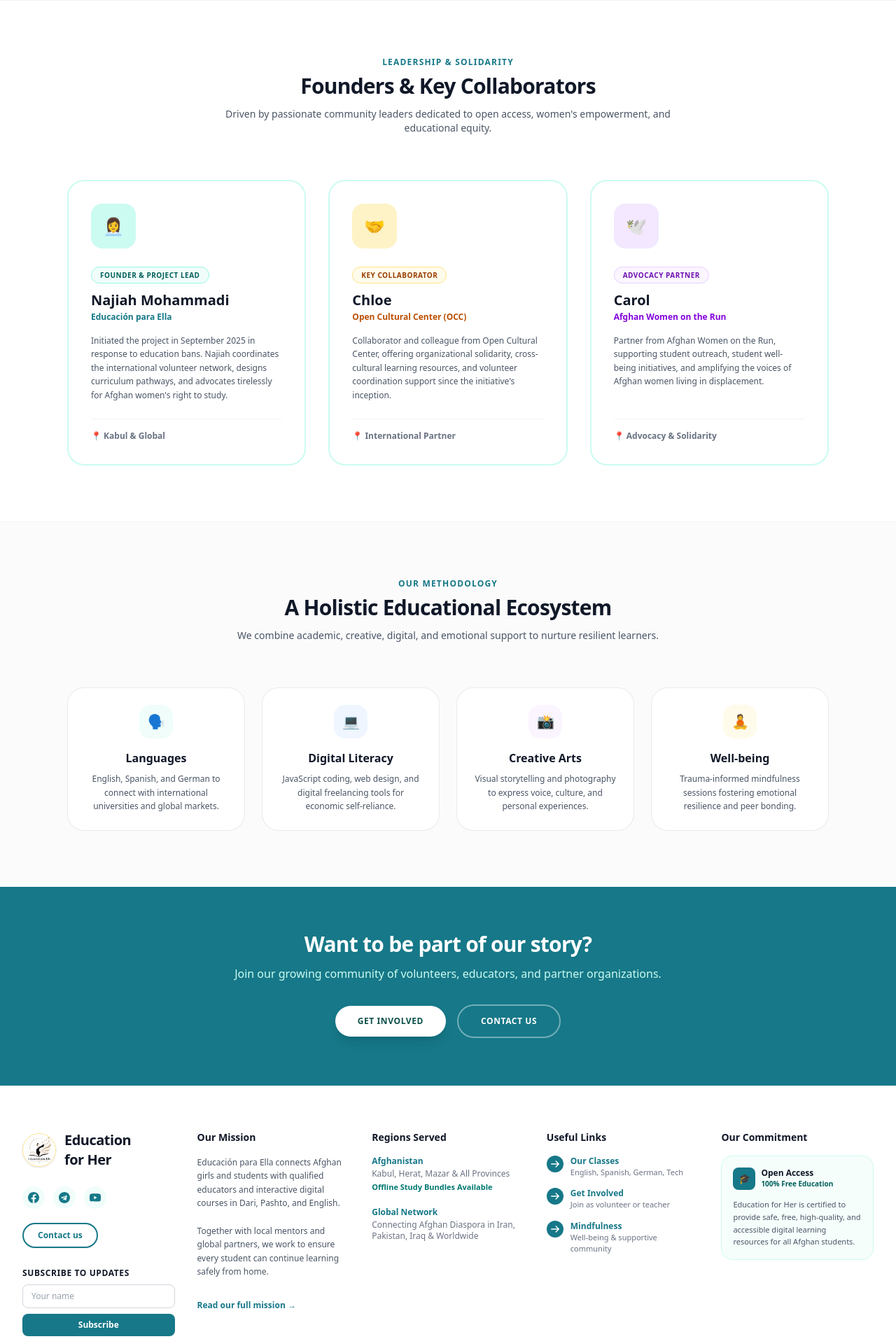
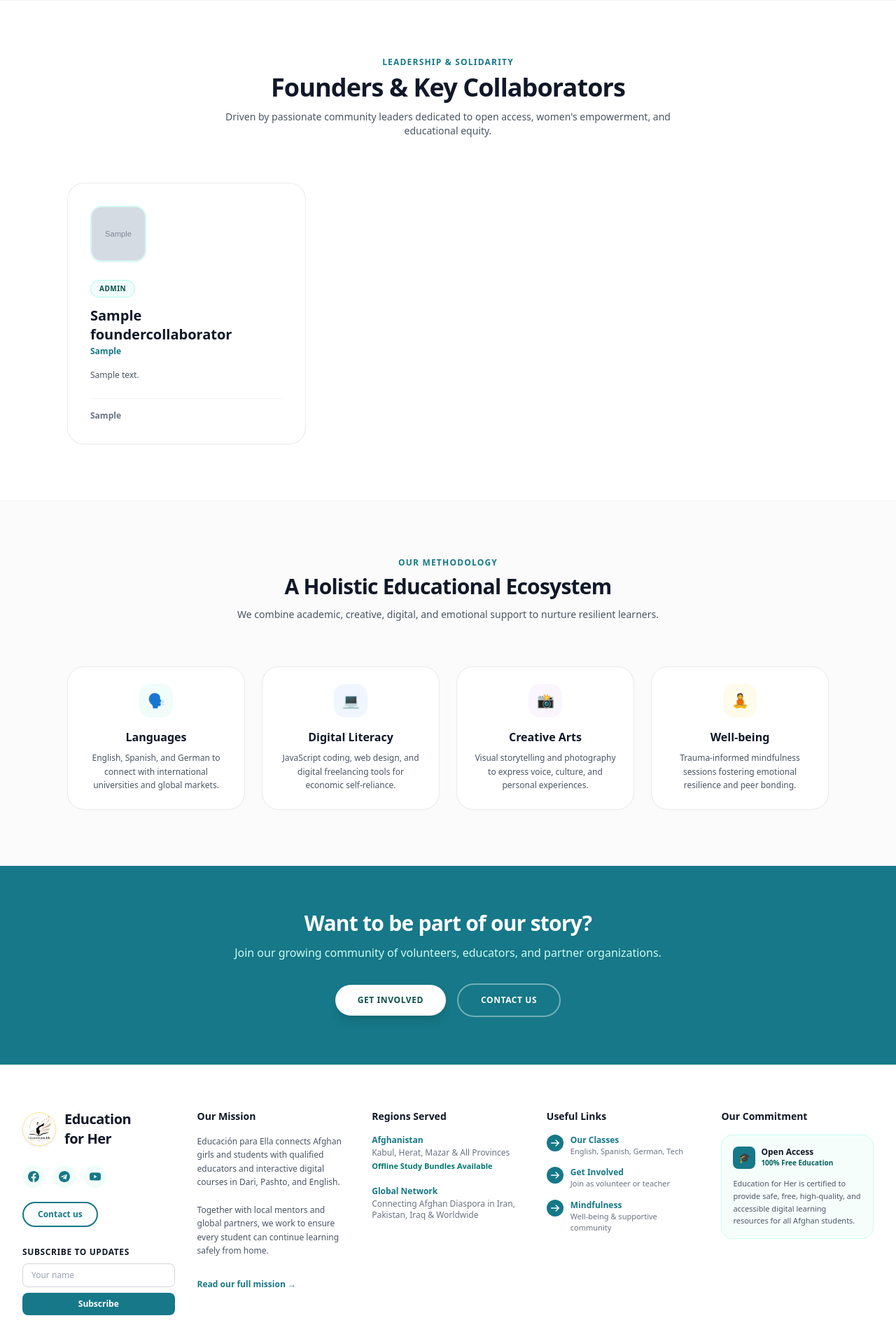
Before and after one commit to KhairullahChakir/educacion-para-ella, a Django app: page /about/ in a window 1280 px wide. Shown: the part 1947-3860 px from the top of the page at 70% size. Run offline with Django 5.2, Linux system fonts and the light colour scheme; tables that the repository leaves empty hold one stand-in row (values such as "Sample post"); grey boxes marked "Sample" are stand-in pictures.

Commit message:
Make Founders & Key Collaborators section dynamic with FounderCollaborator model, admin panel, and custom illustrated portraits

```diff
--- a/core/models.py
+++ b/core/models.py
@@ -136,3 +136,25 @@ class AboutStory(models.Model):
 
     def __str__(self):
         return self.headline
+
+
+class FounderCollaborator(models.Model):
+    """Founders and key leadership collaborators featured on the About Us page."""
+    name = models.CharField(max_length=150, help_text="Leader / Founder Name (e.g. Najiah Mohammadi, Chloe, Carol)")
+    role_title = models.CharField(max_length=150, help_text="Title / Role (e.g. Founder & Project Lead, Key Collaborator, Advocacy Partner)")
+    organization = models.CharField(max_length=150, default="Educación para Ella", help_text="Affiliated Organization")
+    bio = models.TextField(help_text="Detailed profile bio and contribution story")
+    location = models.CharField(max_length=150, default="📍 Kabul & Global", help_text="Location / Region")
+    image = models.ImageField(upload_to='leader_images/', blank=True, null=True, help_text="Portrait photo or illustrated avatar")
+    badge_theme = models.CharField(max_length=30, default="teal", choices=[('teal', 'Teal'), ('amber', 'Amber'), ('purple', 'Purple'), ('blue', 'Blue')], help_text="Visual color accent")
+    order = models.PositiveIntegerField(default=0, help_text="Sort order (0 appears first)")
+    is_active = models.BooleanField(default=True, help_text="Uncheck to hide this profile")
+    created_at = models.DateTimeField(auto_now_add=True)
+
+    class Meta:
+        ordering = ['order', '-created_at']
+        verbose_name = "Founder & Collaborator"
+        verbose_name_plural = "Founders & Key Collaborators"
+
+    def __str__(self):
+        return f"{self.name} ({self.role_title})"
--- a/core/templates/core/about.html
+++ b/core/templates/core/about.html
@@ -124,74 +124,60 @@
     </div>
 </section>
 
-<!-- Detailed Founders & Collaborators Profiles -->
+<!-- Detailed Founders & Collaborators Profiles (Dynamic Backend Data) -->
 <section class="bg-white py-20">
     <div class="max-w-6xl mx-auto px-4 sm:px-6 lg:px-8">
         <div class="text-center max-w-2xl mx-auto mb-16">
             <p class="text-xs font-extrabold uppercase tracking-widest text-[#167888] mb-2">Leadership & Solidarity</p>
-            <h2 class="text-3xl font-bold text-gray-900 tracking-tight">Founders & Key Collaborators</h2>
+            <h2 class="text-3xl sm:text-4xl font-bold text-gray-900 tracking-tight">Founders & Key Collaborators</h2>
             <p class="mt-3 text-sm text-gray-600">
                 Driven by passionate community leaders dedicated to open access, women's empowerment, and educational equity.
             </p>
         </div>
 
         <div class="grid grid-cols-1 md:grid-cols-3 gap-8">
-            <!-- Najiah Mohammadi -->
-            <div class="p-8 bg-white rounded-3xl border-2 border-teal-100 hover:border-[#167888] hover:shadow-xl transition-all flex flex-col justify-between group">
+            {% for founder in founders %}
+            <div class="p-8 bg-white rounded-3xl border border-gray-200/80 hover:border-[#167888] hover:shadow-xl transition-all flex flex-col justify-between group transform hover:-translate-y-1">
                 <div>
-                    <div class="w-16 h-16 rounded-2xl bg-teal-100 text-[#167888] flex items-center justify-center font-black text-2xl mb-6 group-hover:scale-105 transition-transform">
-                        👩‍💼
+                    <!-- Portrait Image or Fallback Icon -->
+                    <div class="flex items-center justify-between mb-6">
+                        {% if founder.image %}
+                        <div class="w-20 h-20 rounded-2xl overflow-hidden border-2 border-teal-100/80 shadow-xs bg-teal-50/50">
+                            <img src="{{ founder.image.url }}" alt="{{ founder.name }}" class="w-full h-full object-cover group-hover:scale-105 transition-transform duration-300">
+                        </div>
+                        {% else %}
+                        <div class="w-16 h-16 rounded-2xl bg-teal-100 text-[#167888] flex items-center justify-center font-black text-2xl group-hover:scale-105 transition-transform">
+                            👩‍💼
+                        </div>
+                        {% endif %}
                     </div>
-                    <span class="px-3 py-1 text-[10px] font-extrabold uppercase tracking-wider bg-teal-50 text-teal-800 rounded-full border border-teal-200">Founder & Project Lead</span>
-                    <h3 class="text-xl font-bold text-gray-900 mt-3">Najiah Mohammadi</h3>
-                    <p class="text-xs text-[#167888] font-bold mt-0.5">Educación para Ella</p>
+
+                    <span class="px-3 py-1 text-[10px] font-extrabold uppercase tracking-wider bg-teal-50 text-teal-900 rounded-full border border-teal-200/70 inline-block">
+                        {{ founder.role_title }}
+                    </span>
+                    <h3 class="text-xl font-bold text-gray-900 mt-3 leading-snug">
+                        {{ founder.name }}
+                    </h3>
+                    <p class="text-xs text-[#167888] font-bold mt-0.5">
+                        {{ founder.organization }}
+                    </p>
                     <p class="mt-4 text-xs text-gray-600 leading-relaxed">
-                        Initiated the project in September 2025 in response to education bans. Najiah coordinates the international volunteer network, designs curriculum pathways, and advocates tirelessly for Afghan women's right to study.
+                        {{ founder.bio }}
                     </p>
                 </div>
                 <div class="mt-6 pt-4 border-t border-gray-100 flex items-center gap-2 text-xs font-semibold text-gray-500">
-                    <span>📍 Kabul & Global</span>
+                    <span>{{ founder.location }}</span>
                 </div>
             </div>
-
-            <!-- Chloe -->
-            <div class="p-8 bg-white rounded-3xl border-2 border-teal-100 hover:border-[#167888] hover:shadow-xl transition-all flex flex-col justify-between group">
-                <div>
-                    <div class="w-16 h-16 rounded-2xl bg-amber-100 text-amber-800 flex items-center justify-center font-black text-2xl mb-6 group-hover:scale-105 transition-transform">
-                        🤝
-                    </div>
-                    <span class="px-3 py-1 text-[10px] font-extrabold uppercase tracking-wider bg-amber-50 text-amber-800 rounded-full border border-amber-200">Key Collaborator</span>
-                    <h3 class="text-xl font-bold text-gray-900 mt-3">Chloe</h3>
-                    <p class="text-xs text-amber-700 font-bold mt-0.5">Open Cultural Center (OCC)</p>
-                    <p class="mt-4 text-xs text-gray-600 leading-relaxed">
-                        Collaborator and colleague from Open Cultural Center, offering organizational solidarity, cross-cultural learning resources, and volunteer coordination support since the initiative's inception.
-                    </p>
-                </div>
-                <div class="mt-6 pt-4 border-t border-gray-100 flex items-center gap-2 text-xs font-semibold text-gray-500">
-                    <span>📍 International Partner</span>
-                </div>
+            {% empty %}
+            <div class="p-8 text-center text-sm text-gray-500 w-full col-span-3">
+                No leadership profiles found. Add them in the Django admin.
             </div>
-
-            <!-- Carol -->
-            <div class="p-8 bg-white rounded-3xl border-2 border-teal-100 hover:border-[#167888] hover:shadow-xl transition-all flex flex-col justify-between group">
-                <div>
-                    <div class="w-16 h-16 rounded-2xl bg-purple-100 text-purple-800 flex items-center justify-center font-black text-2xl mb-6 group-hover:scale-105 transition-transform">
-                        🕊️
-                    </div>
-                    <span class="px-3 py-1 text-[10px] font-extrabold uppercase tracking-wider bg-purple-50 text-purple-800 rounded-full border border-purple-200">Advocacy Partner</span>
-                    <h3 class="text-xl font-bold text-gray-900 mt-3">Carol</h3>
-                    <p class="text-xs text-purple-700 font-bold mt-0.5">Afghan Women on the Run</p>
-                    <p class="mt-4 text-xs text-gray-600 leading-relaxed">
-                        Partner from Afghan Women on the Run, supporting student outreach, student well-being initiatives, and amplifying the voices of Afghan women living in displacement.
-                    </p>
-                </div>
-                <div class="mt-6 pt-4 border-t border-gray-100 flex items-center gap-2 text-xs font-semibold text-gray-500">
-                    <span>📍 Advocacy & Solidarity</span>
-                </div>
-            </div>
+            {% endfor %}
         </div>
     </div>
 </section>
+
 
 <!-- Our Holistic Learning Approach -->
 <section class="bg-gray-50/70 py-20 border-t border-gray-100">
--- a/core/views.py
+++ b/core/views.py
@@ -1,6 +1,6 @@
 from django.shortcuts import render
 from django.contrib.auth.decorators import login_required
-from .models import HeroNews, ClassProgram, HowItWorksStep, Partner, AboutStory
+from .models import HeroNews, ClassProgram, HowItWorksStep, Partner, AboutStory, FounderCollaborator
 
 
 def home(request):
@@ -26,8 +26,10 @@ def dashboard(request):
 def about(request):
     """About Us page — project history, founders, volunteer community."""
     about_story = AboutStory.objects.filter(is_active=True).first()
+    founders = FounderCollaborator.objects.filter(is_active=True).order_by('order', '-created_at')
     return render(request, 'core/about.html', {
         'about_story': about_story,
+        'founders': founders,
     })
 
 
```
Also changed, not shown: core/admin.py (+9 -1 lines), core/migrations/0006_foundercollaborator.py (added), media/leader_images/carol_awotr.jpg (added), media/leader_images/chloe_occ.jpg (added), media/leader_images/najiah_mohammadi.jpg (added), theme/static/css/dist/styles.css.
